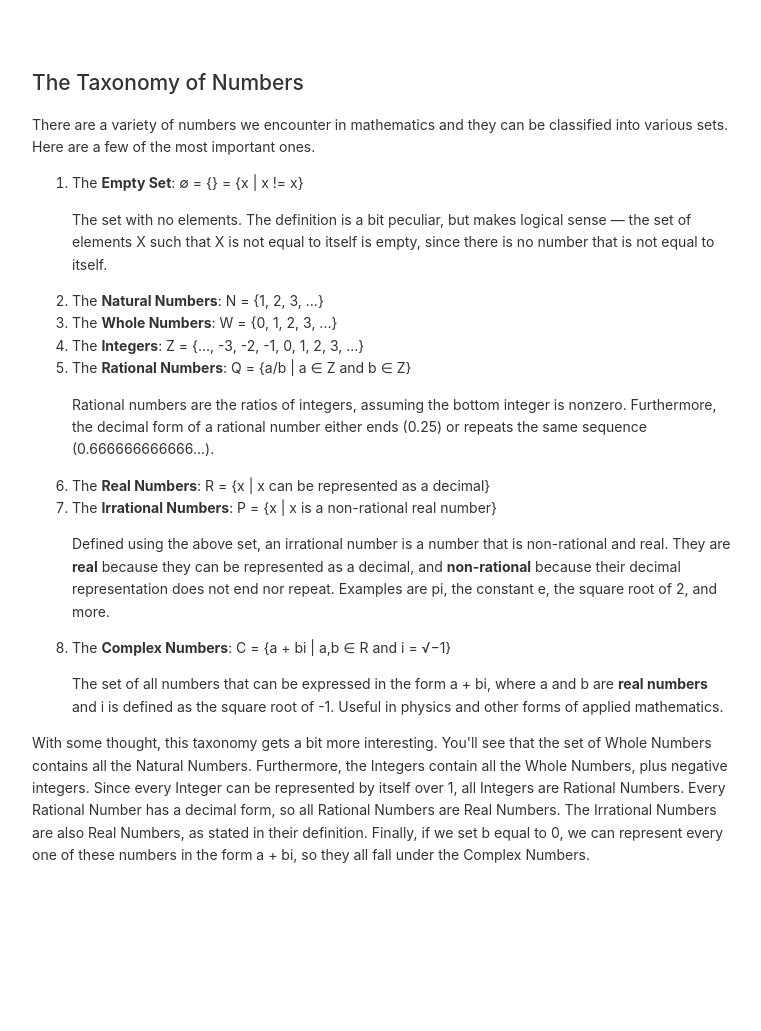
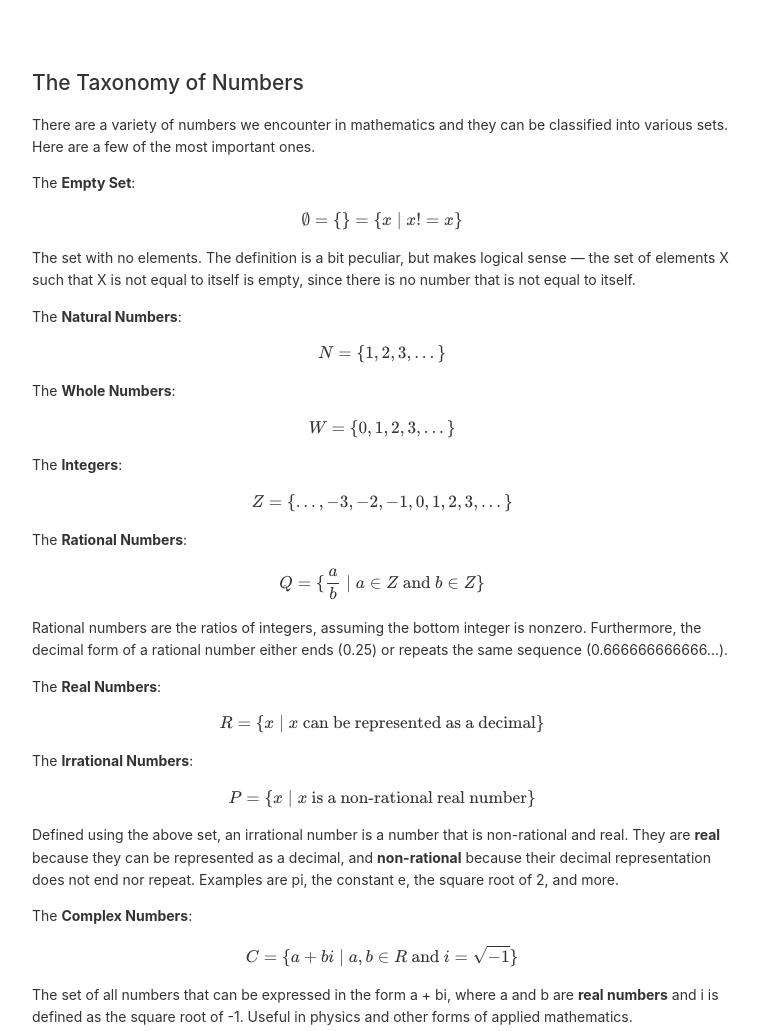
Before and after one commit to acufas/aaronsimpsonks.github.io, a plain HTML site: page blog/taxonomy_of_numbers.html in a window 1280 px wide. Shown: the top 1031 px of the page, without its empty margins (258-1019 px from the left). Before the commit the page ends 937 px from the top, so only its background shows below. Drawn offline with nearby package versions, Linux system fonts and the light colour scheme.

Commit message:
Adding LaTeX to equations

```diff
--- a/blog/taxonomy_of_numbers.html
+++ b/blog/taxonomy_of_numbers.html
@@ -5,6 +5,14 @@
     <meta http-equiv="X-UA-Compatible" content="IE=edge">
     <meta name="viewport" content="width=device-width, initial-scale=1.0">
     <meta name="author" content="Aaron Simpson">
+    <script type="text/x-mathjax-config">
+        MathJax.Hub.Config({
+         "HTML-CSS": { linebreaks: { automatic: true } },
+                 SVG: { linebreaks: { automatic: true } }
+        });
+    </script>
+    <script src="https://polyfill.io/v3/polyfill.min.js?features=es6"></script>
+    <script id="MathJax-script" async src="https://cdn.jsdelivr.net/npm/mathjax@3/es5/tex-mml-chtml.js"></script>
     <link rel="stylesheet" href="../index.css">
     <title>Aaron Simpson</title>
 </head>
@@ -14,24 +22,24 @@
         <p>There are a variety of numbers we encounter in mathematics and they can be classified into various sets. Here are a few of the
         most important ones.</p>
         <ol>
-            <li>The <b>Empty Set</b>: ∅ = {} = {x | x != x}
+            <li>The <b>Empty Set</b>: $$∅ =\{\}=\{x \mid x != x\}$$
                 <p>The set with no elements. The definition is a bit peculiar, but makes logical sense — the set of elements X such
                 that X is not equal to itself is empty, since there is no number that is not equal to itself.</p>
             </li>
-            <li>The <b>Natural Numbers</b>: N = {1, 2, 3, ...}</li>
-            <li>The <b>Whole Numbers</b>: W = {0, 1, 2, 3, ...}</li>
-            <li>The <b>Integers</b>: Z = {..., -3, -2, -1, 0, 1, 2, 3, ...}</li>
-            <li>The <b>Rational Numbers</b>: Q = {a/b | a ∈ Z and b ∈ Z}
+            <li>The <b>Natural Numbers</b>: $$N =\{1, 2, 3, ...\}$$</li>
+            <li>The <b>Whole Numbers</b>: $$W =\{0, 1, 2, 3, ...\}$$</li>
+            <li>The <b>Integers</b>: $$Z =\{..., -3, -2, -1, 0, 1, 2, 3, ...\}$$</li>
+            <li>The <b>Rational Numbers</b>: $$Q =\{\frac{a}{b} \mid a ∈ Z \text{ and } b ∈ Z\}$$
                 <p>Rational numbers are the ratios of integers, assuming the bottom integer is nonzero. Furthermore, the decimal form of
                 a rational number either ends (0.25) or repeats the same sequence (0.666666666666...).</p>
             </li>
-            <li>The <b>Real Numbers</b>: R = {x | x can be represented as a decimal}</li>
-            <li>The <b>Irrational Numbers</b>: P = {x | x is a non-rational real number}
+            <li>The <b>Real Numbers</b>: $$R =\{x \mid x \text{ can be represented as a decimal}\}$$</li>
+            <li>The <b>Irrational Numbers</b>: $$P =\{x \mid x \text{ is a non-rational real number}\}$$
                 <p>Defined using the above set, an irrational number is a number that is non-rational and real. They are <strong>real</strong>
                 because they can be represented as a decimal, and <strong>non-rational</strong> because their decimal representation does not
                 end nor repeat. Examples are pi, the constant e, the square root of 2, and more.</p>
             </li>
-            <li>The <b>Complex Numbers</b>: C = {a + bi | a,b ∈ R and i = √−1}
+            <li>The <b>Complex Numbers</b>: $$C =\{a + bi \mid a,b ∈ R \text{ and } i = \sqrt{-1}\}$$
                 <p>The set of all numbers that can be expressed in the form a + bi, where a and b are <strong>real numbers</strong>
                 and i is defined as the square root of -1. Useful in physics and other forms of applied mathematics.</p>
             </li>
--- a/index.css
+++ b/index.css
@@ -23,7 +23,7 @@ h2 {
     font-weight: 550;
 }
 
-ul {
+ul, ol {
     list-style: none;
     padding: 0;
     margin: 0;
```
